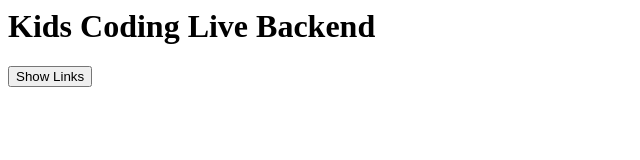
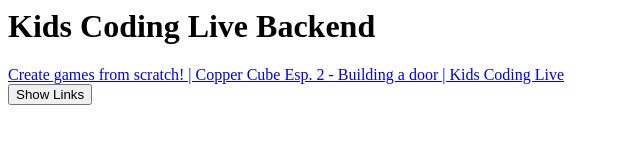
Before and after one commit to Dcaniel1/kids-coding-live-backend, a plain HTML site: page index.html in a window 1280 px wide. Shown: the whole page, without its empty margins (0-640 px from the left). Drawn offline with Linux system fonts and the light colour scheme.

Commit message:
Update index.html

```diff
--- a/index.html
+++ b/index.html
@@ -1,5 +1,5 @@
 <h1>Kids Coding Live Backend</h1>
-<div id="links" style="display: none;">
+<div id="links" style="display: block;">
     <a href="/ccbL2/ccbL2.html">Create games from scratch! | Copper Cube Esp. 2 - Building a door | Kids Coding Live</a>
 </div>
 <button onclick="showLinks()">Show Links</button>
```
